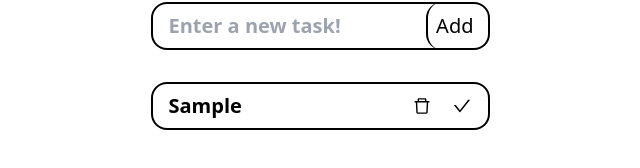
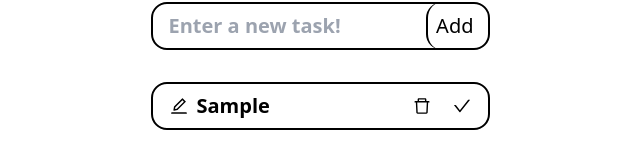
Before and after one commit to UTKUC3NGIZ/pinsoft-todo-app, a React (Create React App) app: page / in a window 1280 px wide. Both pictures are taken after typing "Sample" into the empty fields and a click on the button "Add". Shown: the part 364-532 px from the top of the page, without its empty margins (320-960 px from the left). Built offline with nearby package versions, Linux system fonts and the light colour scheme.

Commit message:
modal and edit todo

```diff
--- a/src/App.js
+++ b/src/App.js
@@ -1,9 +1,16 @@
 import React, { useState } from "react";
-import { AiOutlineDelete, AiOutlineCheck } from "react-icons/ai";
+import {
+  AiOutlineDelete,
+  AiOutlineCheck,
+  AiOutlineEdit,
+  AiOutlineClose,
+} from "react-icons/ai";
 
 function App() {
   const [newTask, setNewTask] = useState("");
   const [tasks, setTasks] = useState([]);
+  const [modal, setModal] = useState(false);
+  const [edit, setEdit] = useState([]);
 
   /* add task function*/
   function addTask() {
@@ -25,9 +32,6 @@ function App() {
     setTasks(newList);
   }
 
-  /* editing existing tasks */
-  function editTask() {}
-
   /* to complete a task */
   function completedTasks(id) {
     const newList = tasks.map((task) =>
@@ -36,8 +40,31 @@ function App() {
     setTasks(newList);
   }
 
+  /* Modal */
+  function modalBtn(task) {
+    setModal(!modal);
+    setEdit(task);
+  }
+  /* editing existing tasks */
+  function editTask(e) {
+    setEdit({ ...edit, value: e });
+  }
+  // change Todo
+  function change() {
+    const changeTodo = tasks.map((task) =>
+      task.id === edit.id ? { ...task, value: edit.value } : task
+    );
+    setTasks(changeTodo);
+    setModal(false)
+  }
+
   return (
-    <div className="w-screen h-screen relative flex justify-center items-center">
+    <div className="responsive flex justify-center items-center">
+      <div
+        className={`w-screen h-screen relative flex justify-center items-center ${
+          modal ? "blur-sm" : ""
+        }`}
+      >
         <div className="absolute">
           {/* Title */}
           <h1 className="text-4xl font-bold mb-10">Todo List</h1>
@@ -70,6 +97,13 @@ function App() {
                   key={task.id}
                   className="flex mb-5 items-center justify-between border-2 border-black py-2 px-4 rounded-2xl "
                 >
+                  <div className="flex">
+                    <button
+                      onClick={() => modalBtn(task)}
+                      className="hover:scale-150 text-xl delay-100 mr-2"
+                    >
+                      <AiOutlineEdit />
+                    </button>
                     <h2
                       className={`${
                         task.completed ? "line-through" : ""
@@ -77,6 +111,8 @@ function App() {
                     >
                       {task.value}
                     </h2>
+                  </div>
+
                   <div className="flex ">
                     <button
                       onClick={() => deleteTask(task.id)}
@@ -97,6 +133,34 @@ function App() {
           </div>
         </div>
       </div>
+      <div className={`absolute ${modal ? "block" : "hidden"} `}>
+        <div className="border-2 border-black px-20 py-10 bg-white relative rounded-2xl">
+          <AiOutlineClose className="absolute top-2 right-2 text-2xl cursor-pointer" onClick={() => setModal(false)} />
+          <h2 className="absolute top-2 left-2 text-xl font-bold">Edit Todo</h2>
+          <div className="flex items-center justify-between">
+            <span className="text-xl font-bold mr-2 line-through">
+              {edit.value}
+            </span>
+            <span className="text-xl font-bold">=</span>
+            <div className="relative flex">
+              <input
+                type="text"
+                value={edit.value}
+                onChange={(e) => editTask(e.target.value)}
+                placeholder="Update the task!"
+                className="border-2 ml-2 rounded-2xl border-black py-2 px-4 text-xl font-bold"
+              />
+              <button
+                onClick={() => change()}
+                className="absolute text-xl right-4 pl-2 border-l-2 border-black h-full rounded-2xl"
+              >
+                Add
+              </button>
+            </div>
+          </div>
+        </div>
+      </div>
+    </div>
   );
 }
 
```
Lines whose indentation alone changed are shown as unchanged.
